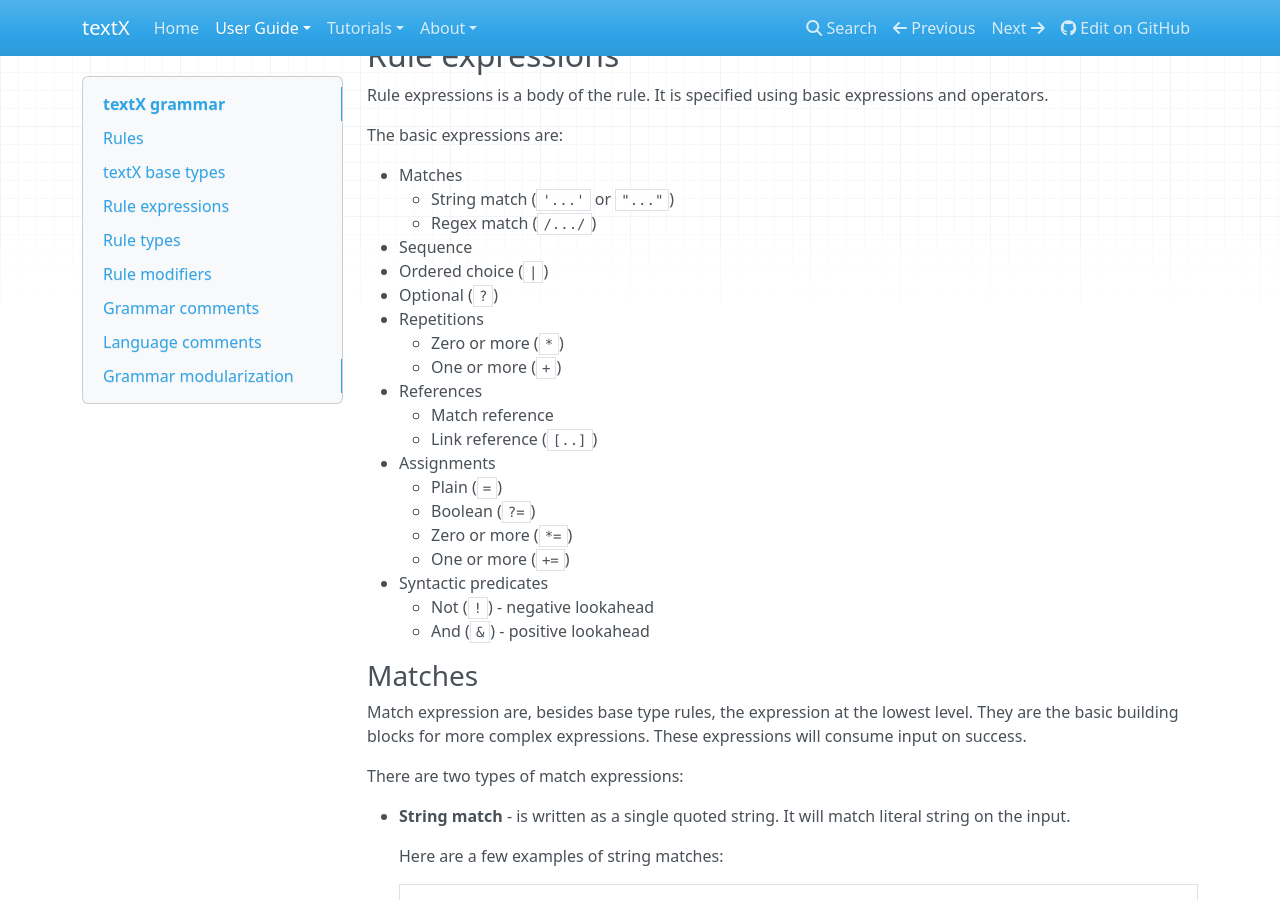
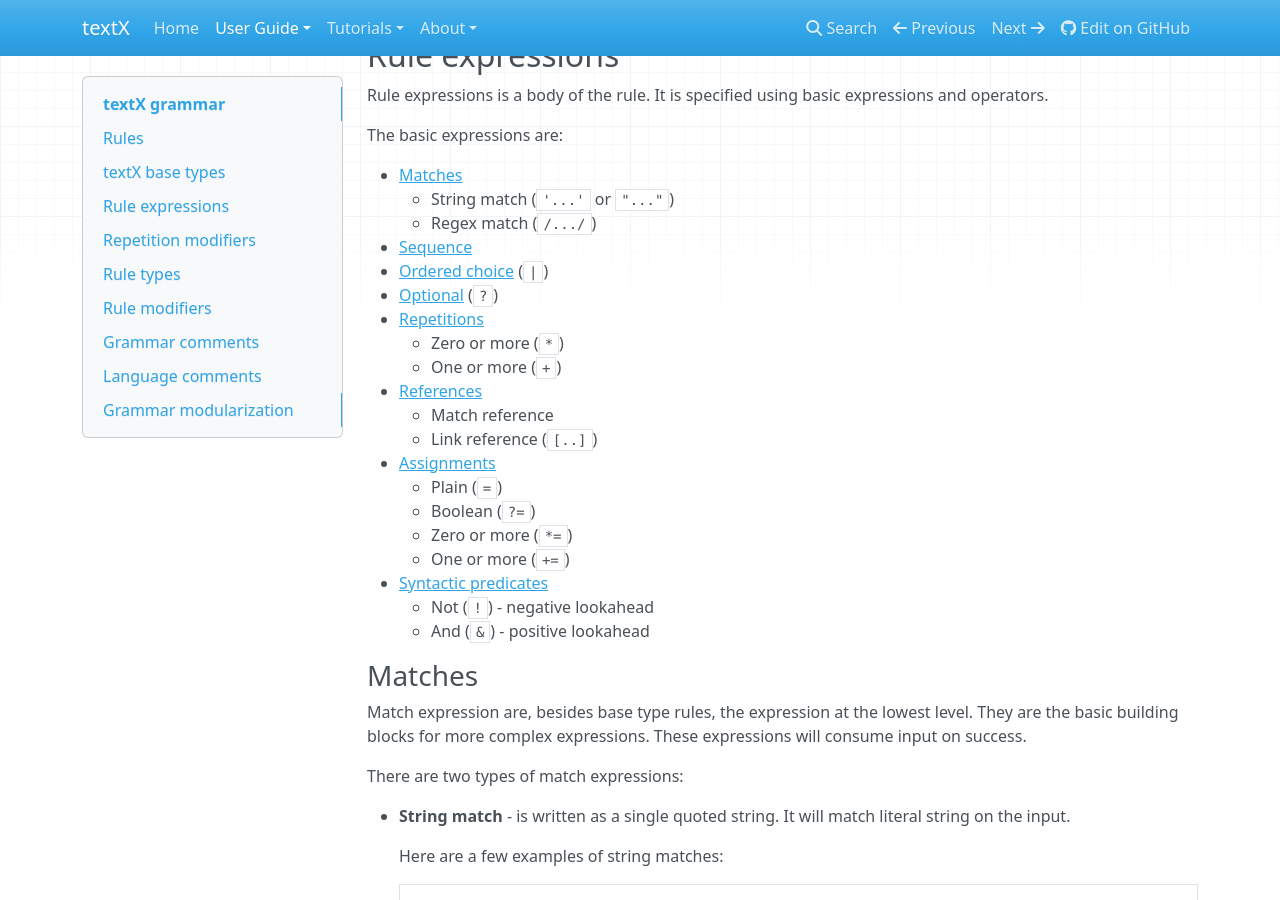
Before and after one commit to textX/textX, an MkDocs documentation site: the page built from docs/grammar.md, in a window 1280 px wide and 900 px high, scrolled down 1426 px. Built offline with MkDocs 1.6.1, drawn with Linux system fonts in a browser that asks for light colours; nearby versions of some CDN libraries; old or Windows-style settings are respelled for this version of MkDocs; some of the changed lines change nothing that is shown.

Commit message:
Adding in-page links for rule expressions in grammar docs.

```diff
--- a/docs/grammar.md
+++ b/docs/grammar.md
@@ -63,24 +63,24 @@ and operators.
 
 The basic expressions are:
 
-* Matches
+* [Matches](#matches)
     * String match (`'...'` or `"..."`)
     * Regex match (`/.../`)
-* Sequence
-* Ordered choice (`|`)
-* Optional (`?`)
-* Repetitions
+* [Sequence](#sequence)
+* [Ordered choice](#ordered-choice) (`|`)
+* [Optional](#optional) (`?`)
+* [Repetitions](#repetitions)
     * Zero or more (`*`)
     * One or more (`+`)
-* References
+* [References](#references)
     * Match reference
     * Link reference (`[..]`)
-* Assignments
+* [Assignments](#assignments)
     * Plain (`=`)
     * Boolean (`?=`)
     * Zero or more (`*=`)
     * One or more (`+=`)
-* Syntactic predicates
+* [Syntactic predicates](#syntactic-predicates)
     * Not (`!`) - negative lookahead
     * And (`&`) - positive lookahead
 
@@ -439,7 +439,7 @@ predicates:
     by `b`.
 
 
-### Repetition modifiers
+## Repetition modifiers
 
 Repetition modifiers are used for the modification of repetition expressions
 (`*`, `+`, `*=`, `+=`). They are specified in brackets `[  ]`. If there are more
```
